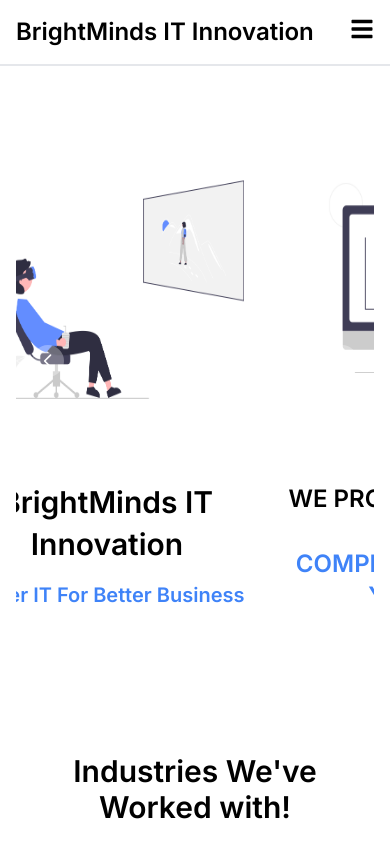
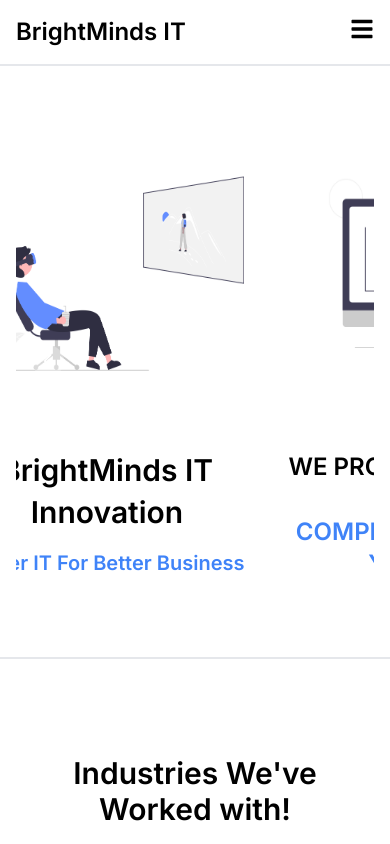
Before and after one commit to adarsh12u/BrightMinds_Website, a React (Vite) app in the folder my-project/: page / in a window 390 px wide. Shown: the top 844 px of the page. Built offline with nearby package versions, Linux system fonts and the light colour scheme; a web font is replaced by a local one.

Commit message:
name change

```diff
--- a/my-project/src/components/Home.jsx
+++ b/my-project/src/components/Home.jsx
@@ -3,7 +3,7 @@ import React from 'react'
 
 const Home = () => {
   return (
-    <div className='  bg-white'>
+    <div className='  bg-white border-b-2'>
         <div className=' px-4 lg:px-14 max-w-screen-2xl mx-auto h-[70vh]'>
 
 
@@ -16,7 +16,7 @@ const Home = () => {
                   Better IT For Better Business
             </p> */}
               <div className=' '>
-                  <img className=' h-72 md:h-96 ' src="/undraw.png" alt="" />
+                  <img className=' h-64 md:h-96 ' src="/undraw.png" alt="" />
               </div>
 
         <div className='text-center md:text-left'>
@@ -36,7 +36,7 @@ const Home = () => {
                   Better IT For Better Business
             </p> */}
               <div className='  '>
-                  <img className=' h-72 md:h-96 w-full md:mr-24 ' src="/undraw_Finance_re_gnv2 (1).png" alt="" />
+                  <img className=' h-64 md:h-96 w-full md:mr-24 ' src="/undraw_Finance_re_gnv2 (1).png" alt="" />
               </div>
 
         <div className=' text-center md:text-left  md:ml-10'>
--- a/my-project/src/components/Navbar.jsx
+++ b/my-project/src/components/Navbar.jsx
@@ -40,7 +40,7 @@ const navlinks = [{
     <header className=' w-full    bg-white md:bg-transparent  border-b-2 '>
           <nav className={` py-4 md:py-7 lg:px-14 px-4 `}>
                  <div className=' flex justify-between items-center text-base gap-8'>
-                      <a href="" className=' text-2xl font-semibold'>BrightMinds IT Innovation</a>
+                      <a href="" className=' text-2xl font-semibold'>BrightMinds IT </a>
 
 
                  <ul className=' md:flex space-x-12 hidden'>
```
